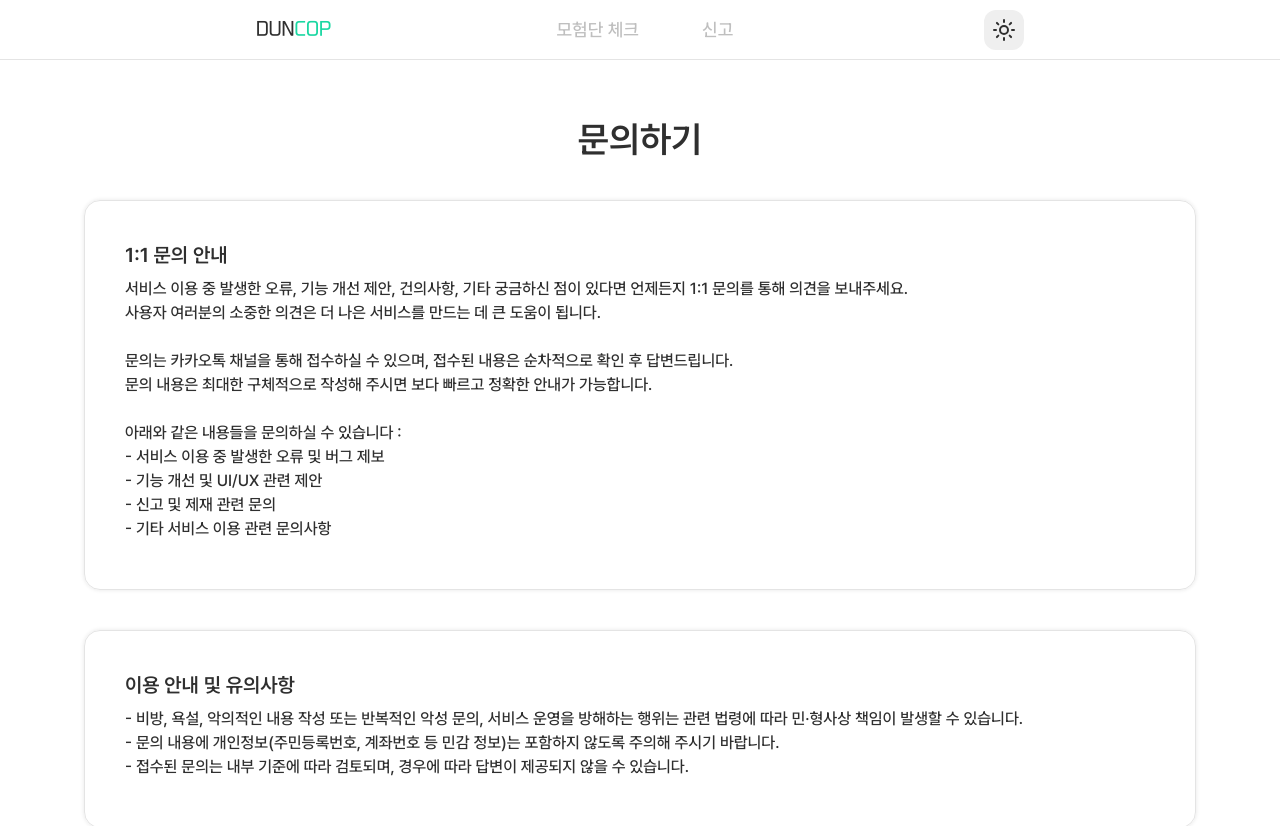
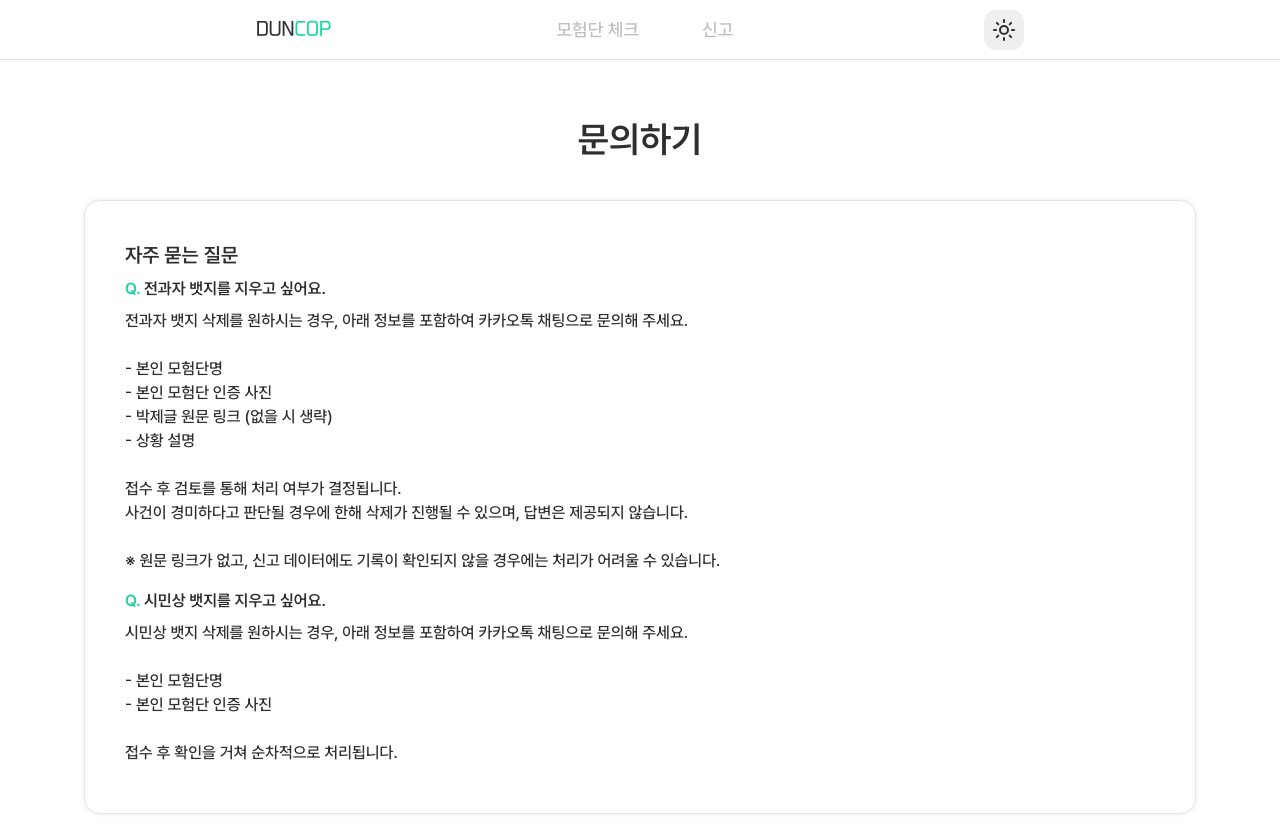
Before and after one commit to duncop/duncop, a Next.js app: page /ask in a window 1280 px wide. Shown: the top 826 px of the page. Built offline with nearby package versions, Linux system fonts and the light colour scheme.

Commit message:
feat: 자주 묻는 질문 추가

```diff
--- a/src/app/ask/page.tsx
+++ b/src/app/ask/page.tsx
@@ -1,10 +1,23 @@
 import Link from "next/link";
-import { ASK } from "@/constants/ask";
+import { ASK, FAQ } from "@/constants/ask";
 
 export default function Ask() {
     return (
         <div className="m-auto gap-10 flex flex-col items-center">
             <h2>문의하기</h2>
+            <div className="card">
+                <h4>자주 묻는 질문</h4>
+                <p className="font-semibold">
+                    <span className="t-main">Q. </span>
+                    {FAQ[0].title}
+                </p>
+                <p className="whitespace-pre-wrap mb-2">{FAQ[0].body}</p>
+                <p className="font-semibold">
+                    <span className="t-main">Q. </span>
+                    {FAQ[1].title}
+                </p>
+                <p className="whitespace-pre-wrap mb-2">{FAQ[1].body}</p>
+            </div>
             <div className="card">
                 <h4>{ASK[0].title}</h4>
                 <p className="whitespace-pre-wrap mb-2">{ASK[0].body}</p>
--- a/src/constants/ask.ts
+++ b/src/constants/ask.ts
@@ -20,3 +20,29 @@ export const ASK = [
 - 접수된 문의는 내부 기준에 따라 검토되며, 경우에 따라 답변이 제공되지 않을 수 있습니다.`,
     },
 ];
+
+export const FAQ = [
+    {
+        title: "전과자 뱃지를 지우고 싶어요.",
+        body: `전과자 뱃지 삭제를 원하시는 경우, 아래 정보를 포함하여 카카오톡 채팅으로 문의해 주세요.
+
+- 본인 모험단명
+- 본인 모험단 인증 사진
+- 박제글 원문 링크 (없을 시 생략)
+- 상황 설명
+
+접수 후 검토를 통해 처리 여부가 결정됩니다.
+사건이 경미하다고 판단될 경우에 한해 삭제가 진행될 수 있으며, 답변은 제공되지 않습니다.
+
+※ 원문 링크가 없고, 신고 데이터에도 기록이 확인되지 않을 경우에는 처리가 어려울 수 있습니다.`,
+    },
+    {
+        title: "시민상 뱃지를 지우고 싶어요.",
+        body: `시민상 뱃지 삭제를 원하시는 경우, 아래 정보를 포함하여 카카오톡 채팅으로 문의해 주세요.
+
+- 본인 모험단명
+- 본인 모험단 인증 사진
+
+접수 후 확인을 거쳐 순차적으로 처리됩니다.`,
+    },
+];
--- a/src/constants/report.ts
+++ b/src/constants/report.ts
@@ -9,7 +9,12 @@ export const SERVER_LIST = [
     "바칼",
 ];
 
-export const TYPE_LIST = ["컷 미달 잠입", "업둥 먹튀", "기타"];
+export const TYPE_LIST = [
+    "컷 미달 잠입",
+    "먹튀",
+    "진행방해 또는 고의추방",
+    "기타",
+];
 
 export const VERIFICATION = [
     {
```
